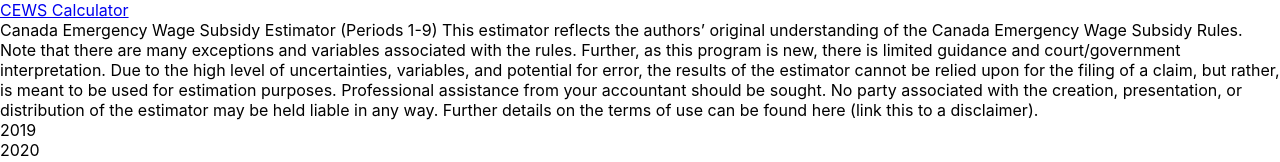
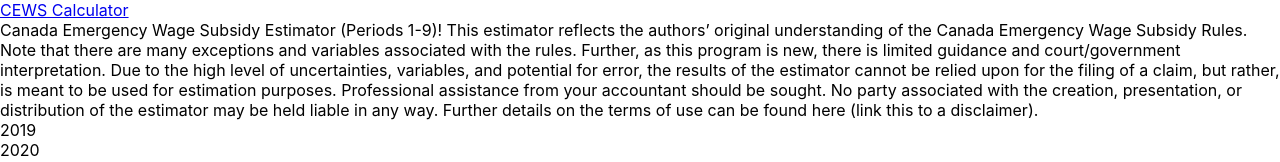
Before and after one commit to gopunchcard/cews-calculator, a React (Create React App) app: page / in a window 1280 px wide. Shown: the top 162 px of the page. Built offline with nearby package versions, Linux system fonts and the light colour scheme; the HTML template or start-up script is replaced by a standard one.

Commit message:
testing build

```diff
--- a/src/App.tsx
+++ b/src/App.tsx
@@ -4,7 +4,7 @@ import Year from './year';
 interface IProps {
 }
 
-const App: React.FC<IProps> = ( props: IProps ) => {
+const App: React.FC<IProps> = (props: IProps) => {
 	const defaultValues2019 = [83000, 190000, 140000, 100000, 100000, 100000, 100000, 100000, 100000, 100000, 100000, 140000];
 	const defaultValues2020 = [85000, 85000, 140000, 65000, 100000, 60000, 8000, 85000, 8000, 0, 0, 0];
 
@@ -24,7 +24,7 @@ const App: React.FC<IProps> = ( props: IProps ) => {
 			<div className="row">
 				<div className="col-lg-3">
 					<div className="alert alert-warning">
-						Canada Emergency Wage Subsidy Estimator (Periods 1-9)
+						Canada Emergency Wage Subsidy Estimator (Periods 1-9)!
 						This estimator reflects the authors’ original understanding of the Canada Emergency Wage Subsidy Rules.  Note that there are many exceptions and variables associated with the rules.  Further, as this program is new, there is limited guidance and court/government interpretation.  Due to the high level of uncertainties, variables, and potential for error, the results of the estimator cannot be relied upon for the filing of a claim, but rather, is meant to be used for estimation purposes.  Professional assistance from your accountant should be sought.  No party associated with the creation, presentation, or distribution of the estimator may be held liable in any way.  Further details on the terms of use can be found here (link this to a disclaimer).
 					</div>
 				</div>
```
